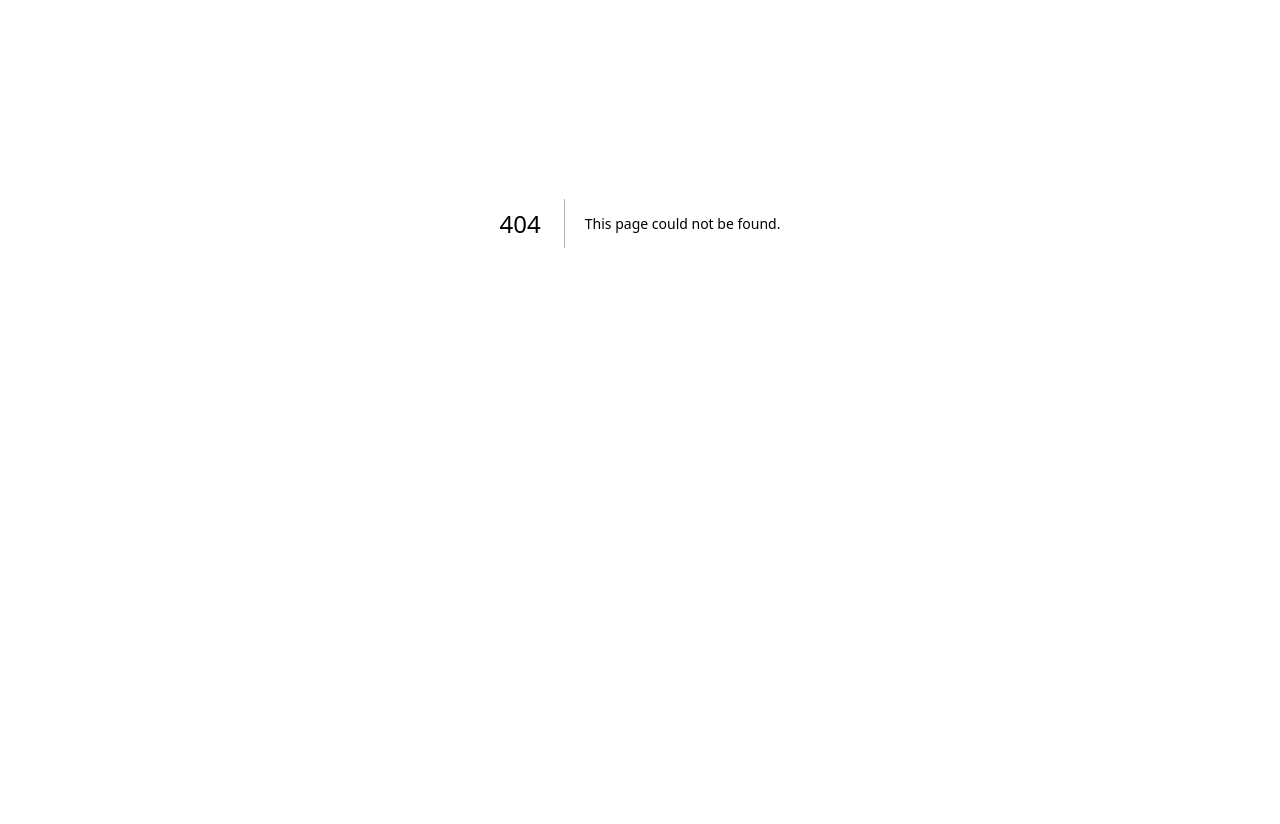
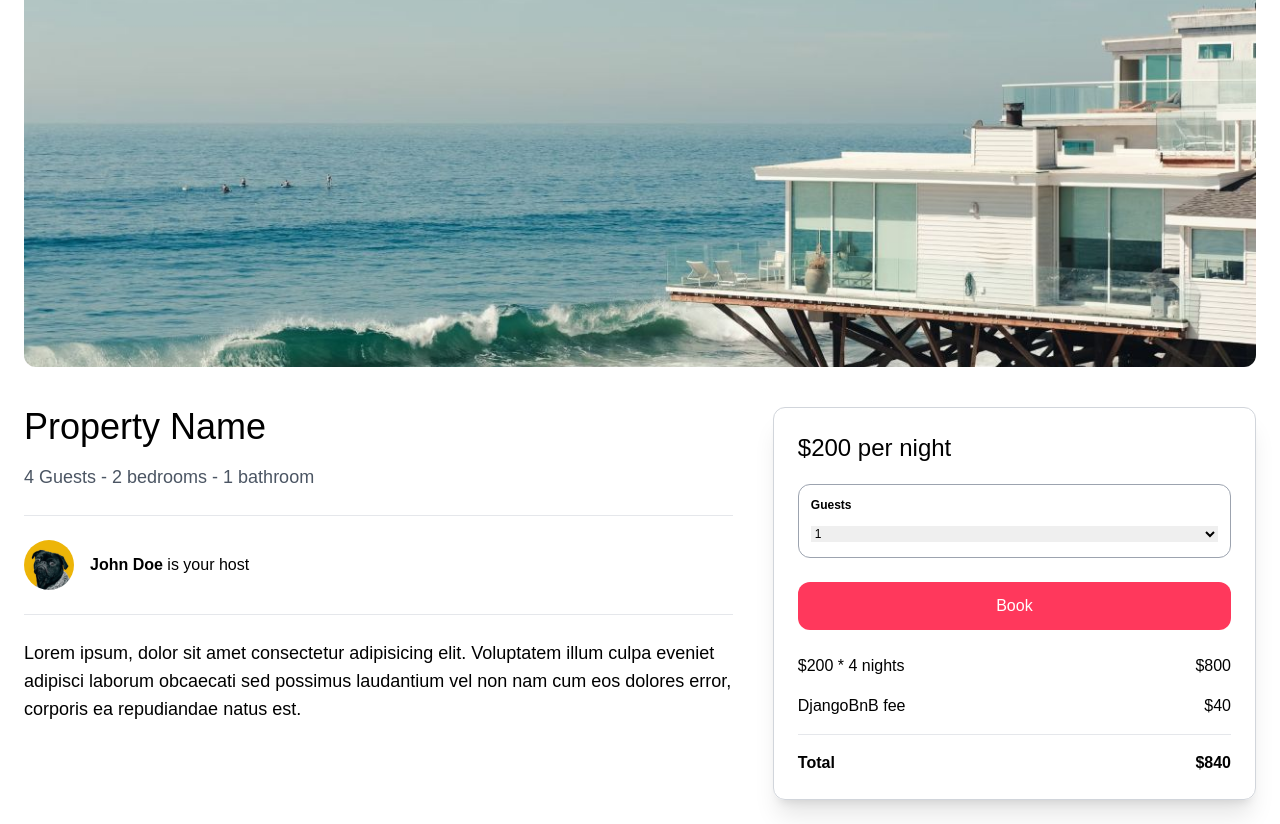
Before and after one commit to heric-hh/DDDdjangobnb-frontend, a Next.js app: page /properties/1 in a window 1280 px wide. Before the commit this address had no page. Shown: the part 273-1097 px from the top of the page. Before the commit the page ends 896 px from the top, so only its background shows below. Built offline with nearby package versions, Linux system fonts and the light colour scheme.

Commit message:
(ui) details page for properties (static)

```diff
--- /dev/null
+++ b/app/components/properties/ReservationSideBar.tsx
@@ -0,0 +1,36 @@
+const ReservationSideBar = () => {
+  return (
+    <aside className="mt-6 p-6 col-span-2 rounded-xl border border-gray-300 shadow-xl">
+      <h2 className="mb-5 text-2xl">$200 per night</h2>
+      <div className="mb-6 p-3 border border-gray-400 rounded-xl">
+        <label htmlFor="" className="mb-2 block font-bold text-xs">
+          Guests
+        </label>
+        <select name="" id="" className="w-full text-xs">
+          <option value="">1</option>
+          <option value="">2</option>
+          <option value="">3</option>
+          <option value="">4</option>
+        </select>
+      </div>
+      <div className="w-full mb-6 py-3 text-center text-white bg-airbnb rounded-xl hover:bg-airbnbDark">
+        Book
+      </div>
+      <div className="mb-4 flex justify-between align-center">
+        <p>$200 * 4 nights</p>
+        <p>$800</p>
+      </div>
+      <div className="mb-4 flex justify-between align-center">
+        <p>DjangoBnB fee</p>
+        <p>$40</p>
+      </div>
+      <hr />
+      <div className="mt-4 flex justify-between align-center font-bold">
+        <p>Total</p>
+        <p>$840</p>
+      </div>
+    </aside>
+  );
+};
+
+export default ReservationSideBar;
--- /dev/null
+++ b/app/properties/[id]/page.tsx
@@ -0,0 +1,47 @@
+import ReservationSideBar from "@/app/components/properties/ReservationSideBar";
+import Image from "next/image";
+
+const PropertyDetailPage = () => {
+  return (
+    <main className="max-w-[1500px] mx-auto px-6 py-8 pb-6">
+      <div className="w-full h-[64vh] mb-4 overflow-hidden rounded-xl relative ">
+        <Image
+          src={"/beach_1.jpg"}
+          alt="beach house"
+          fill
+          className="object-cover w-full h-full"
+        />
+      </div>
+      <div className="grid grid-cols-1 md:grid-cols-5 gap-4">
+        <div className="col-span-3 py-6 pr-6">
+          <h1 className="mb-4 text-4xl">Property Name</h1>
+          <span className="mb-6 block text-lg text-gray-600">
+            4 Guests - 2 bedrooms - 1 bathroom
+          </span>
+          <hr />
+          <div className="py-6 flex items-center space-x-4">
+            <Image
+              src={"/profile_pic_1.jpg"}
+              alt="Category - Beach"
+              width={50}
+              height={50}
+              className="rounded-full"
+            />
+            <p>
+              <strong className="">John Doe</strong> is your host
+            </p>
+          </div>
+          <hr />
+          <p className="mt-6 text-lg">
+            Lorem ipsum, dolor sit amet consectetur adipisicing elit. Voluptatem
+            illum culpa eveniet adipisci laborum obcaecati sed possimus
+            laudantium vel non nam cum eos dolores error, corporis ea
+            repudiandae natus est.
+          </p>
+        </div>
+        <ReservationSideBar />
+      </div>
+    </main>
+  );
+};
+export default PropertyDetailPage;
```
Also changed, not shown: public/profile_pic_1.jpg (added).
